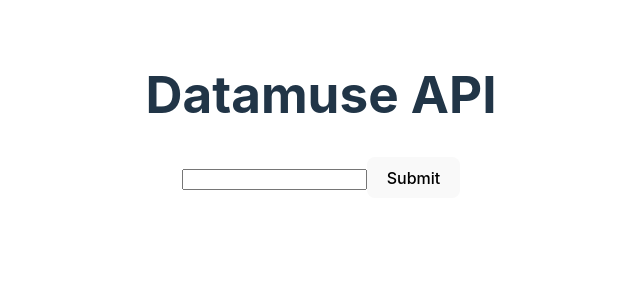
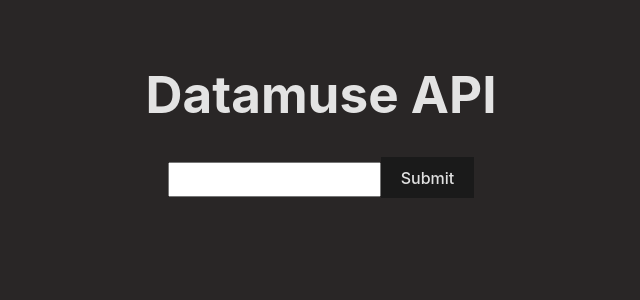
Before and after one commit to thomasPendleton/react_Datamuse, a React (Vite) app in the folder datamuse_API/: page / in a window 1280 px wide. Shown: the top 300 px of the page, without its empty margins (319-959 px from the left). Built offline with nearby package versions, Linux system fonts and the light colour scheme.

Commit message:
ui changes

```diff
--- a/datamuse_API/src/App.jsx
+++ b/datamuse_API/src/App.jsx
@@ -40,7 +40,7 @@ function App() {
   return (
     <div>
       <h1>Datamuse API</h1>
-
+     {/* add buttons for different api calls. */}
       <form action="submit" onSubmit={(e) => handleSubmit(e)}>
         <input type="text" value={input} onChange={(e) => handleChange(e)} />
         <button type="submit">Submit</button>
--- a/datamuse_API/src/index.css
+++ b/datamuse_API/src/index.css
@@ -6,7 +6,7 @@
 
   color-scheme: light dark;
   color: rgba(255, 255, 255, 0.87);
-  background-color: #242424;
+  background-color: #292626;
 
   font-synthesis: none;
   text-rendering: optimizeLegibility;
@@ -44,9 +44,12 @@ h1 {
   font-size: 3.2em;
   line-height: 1.1;
 }
+input{
+  padding: 0.6em 1.2em;
 
+}
 button {
-  border-radius: 8px;
+  /* border-radius: 8px; */
   border: 1px solid transparent;
   padding: 0.6em 1.2em;
   font-size: 1em;
@@ -55,13 +58,14 @@ button {
   background-color: #1a1a1a;
   cursor: pointer;
   transition: border-color 0.25s;
+  color:rgba(255, 255, 255, 0.87);
 }
 button:hover {
   border-color: #646cff;
 }
 button:focus,
 button:focus-visible {
-  outline: 4px auto -webkit-focus-ring-color;
+  /* outline: 4px auto -webkit-focus-ring-color; */
 }
 
 .word-container{
@@ -75,7 +79,7 @@ button:focus-visible {
 
 
 
-@media (prefers-color-scheme: light) {
+/* @media (prefers-color-scheme: light) {
   :root {
     color: #213547;
     background-color: #ffffff;
@@ -86,4 +90,4 @@ button:focus-visible {
   button {
     background-color: #f9f9f9;
   }
-}
+} */
```
